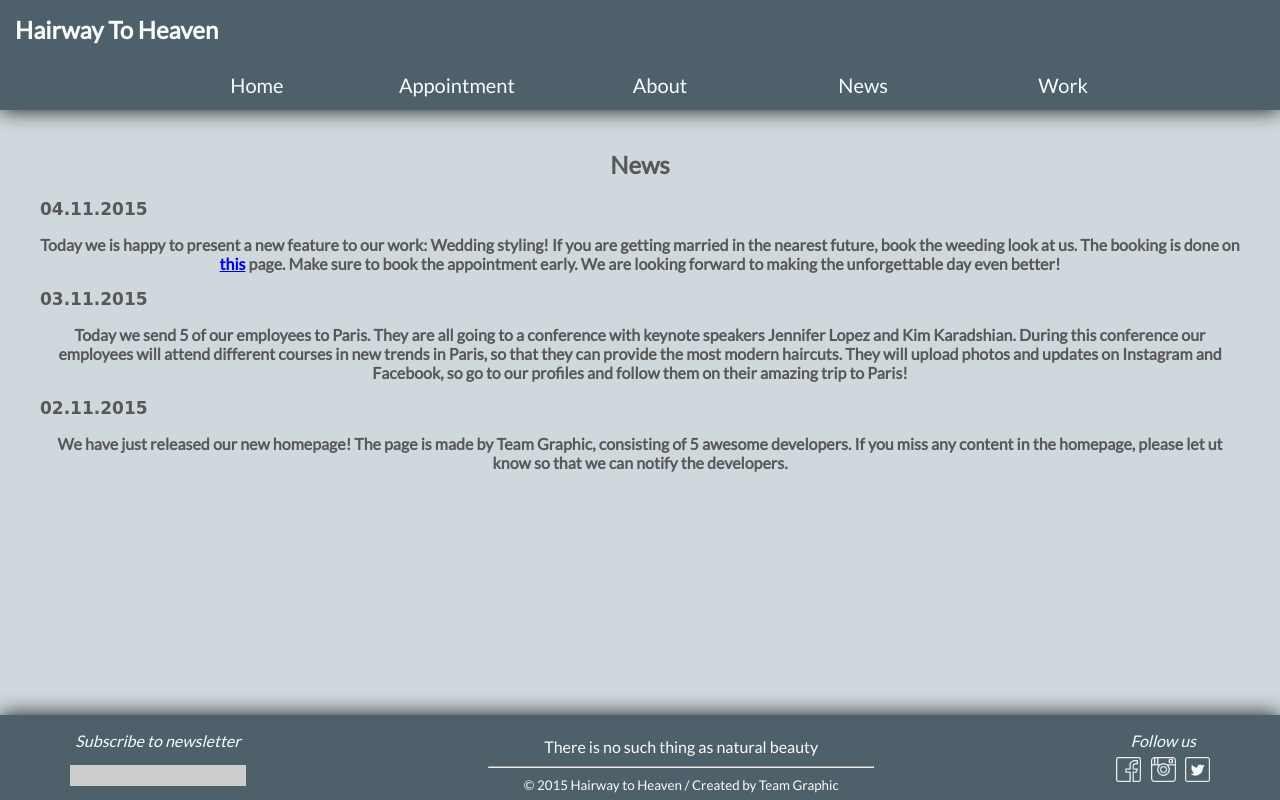
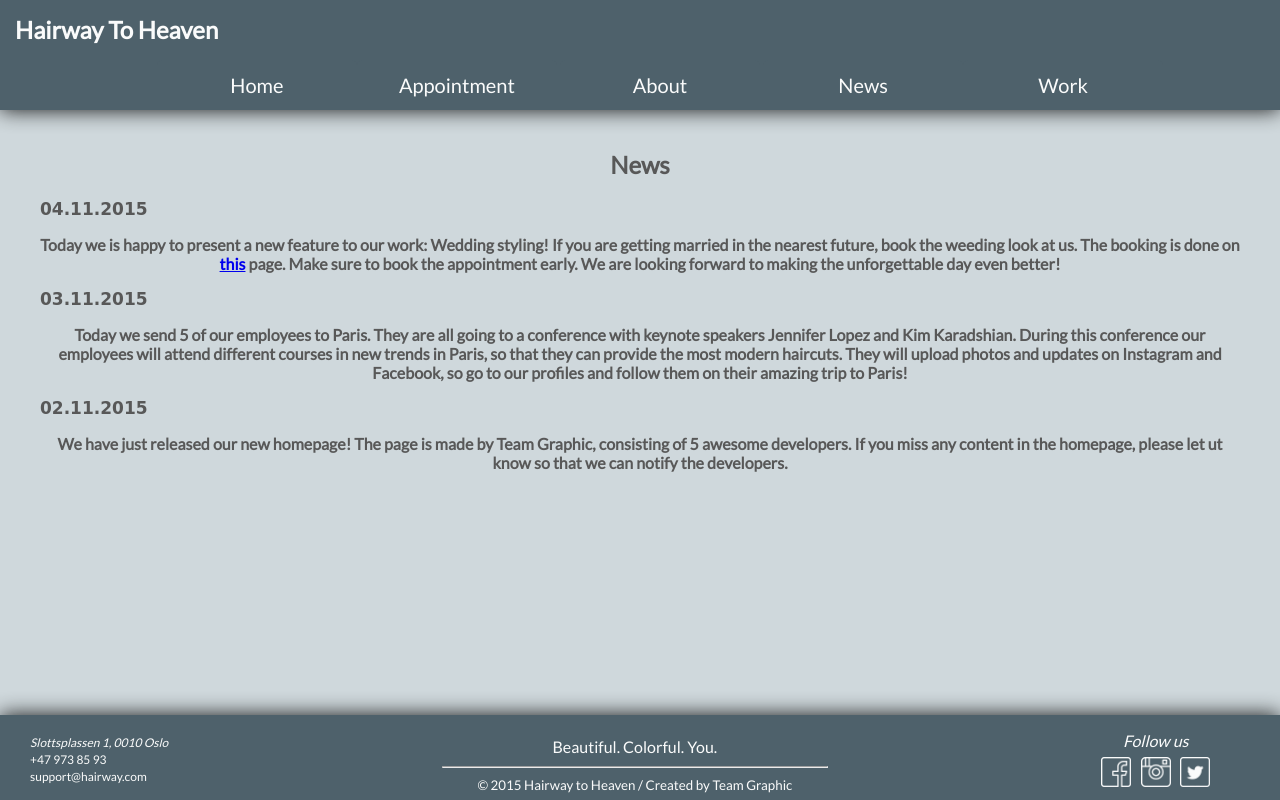
Before and after one commit to SleipRecx/WebtekP3, a plain HTML site: page webtek-team-graphic/templates/news.html in a window 1280 px wide. Drawn offline with Linux system fonts and the light colour scheme.

Commit message:
footer updated

```diff
--- a/webtek-team-graphic/scripts/dropdown.js
+++ b/webtek-team-graphic/scripts/dropdown.js
@@ -29,9 +29,6 @@ function cancelCloseTime(){
     }
 }
 
-function hover(){
-
-}
 
 document.onclick = close();
 document.addEventListener("mousedown",close());
--- /dev/null
+++ b/webtek-team-graphic/scripts/phrase.js
@@ -0,0 +1,10 @@
+window.onload = function(){
+   var phrases = ["There is no such thing as natural beauty","Luxury salon where you will feel unique and special",
+   "The beauty is not luxurious imagination","You are in a beauty contest every day of your life","For The Look of the Future",
+   "More defined. More conditioned. More beautiful hair","Satisfying our clients","The beauty is not luxurious imagination","Take time out for beauty",
+   "Beautiful. Colorful. You."];
+    var random_index = Math.floor(Math.random() * phrases.length);
+    console.log(random_index);
+    var currentphrase = document.getElementById("phrase");
+    currentphrase.innerHTML = phrases[random_index];
+}
--- a/webtek-team-graphic/style/header_footer_style.css
+++ b/webtek-team-graphic/style/header_footer_style.css
@@ -104,8 +104,8 @@ html, body {
 }
 
 .social_images{
-    width: 25px;
-    height: 25px;
+    width: 30px;
+    height: 30px;
 }
 
 .follow_us{
@@ -116,36 +116,20 @@ html, body {
     margin: 0px;
     line-height: 200%;
 }
-.subscribe{
-    font-size: 12pt;
+.contact ul {
     float: left;
-    padding-top: 10px;
-    padding-left: 70px;
     margin: 0px;
-    line-height: 200%;
+    padding-top: 20px;
+    padding-left: 30px;
+    list-style: none;
+    text-align: left;
+    font-size: 9pt;
+    line-height: 140%;
 }
 
-.subscribe input[type="text"]{
-    width: 150px;
-    height: 7px;
-    padding: 6px 12px;
-    display: inline-block;
-    font-size: 12px;
-    line-height: 1.42857143;
-    color: #000000;
-    background-color: #ccc;
-    border: 1px solid #ccc;
-
+.contact a:hover{
+    background-color: rgba(255, 255, 255, 0.19);
 }
-
-.follow2 button{
-    width: 10px;
-    height: 7px;
-    display:inline-block;
-    text-decoration:none;
-    border-radius: 0px;
-}
-
 
 #footer a {
     color: white;
--- a/webtek-team-graphic/templates/news.html
+++ b/webtek-team-graphic/templates/news.html
@@ -12,6 +12,7 @@ PURPOSE: Show users news from Hairway to Heaven
     <link rel="stylesheet" type="text/css" href="http://fonts.googleapis.com/css?family=Lato">
     <script src="../scripts/dropdown.js"></script>
     <script src="../scripts/height.js"></script>
+    <script src="../scripts/phrase.js"></script>
     <title>News</title>
 </head>
 <body class = "body">
@@ -64,13 +65,15 @@ PURPOSE: Show users news from Hairway to Heaven
             &nbsp;
             <a href=""><img class="social_images"  src="../images/social_icons/twitter.png" alt="twitter logo"></a></span>
         </div>
-    <div class="subscribe">
-        <i>Subscribe to newsletter</i>
-        <br>
-        <input type="text" name="email">
+        <div class="contact">
+            <ul>
+                <li><address><a href="https://maps.google.com/?q=58250 Slottsplassen 1, 0010 Oslo" target="_blank">Slottsplassen 1, 0010 Oslo</a></address></li>
+                <li>+47 973 85 93</li>
+                <li><a href="mailto:support@hairway.com?Subject=Hello" target="_top">support@hairway.com</a></li>
+            </ul>
         </div>
         <br>
-    <span style="font-size: 12pt">There is no such thing as natural beauty</span>
+        <span id="phrase" style="font-size: 12pt">There is no such thing as natural beauty</span>
         <hr width="30%">
         &copy; 2015 Hairway to Heaven / Created by Team Graphic
     </footer>
```
Also changed, not shown: webtek-team-graphic/index.html (+8 -5 lines), webtek-team-graphic/scripts/animation.js (deleted, +0 -16 lines), webtek-team-graphic/templates/about.html (+10 -8 lines), webtek-team-graphic/templates/appointment.html (+10 -11 lines), webtek-team-graphic/templates/previouscuts.html (+8 -5 lines), webtek-team-graphic/templates/prices.html (+8 -5 lines), webtek-team-graphic/templates/trends.html (+8 -6 lines), webtek-team-graphic/templates/vision.html (+8 -5 lines), webtek-team-graphic/templates/work.html (+8 -5 lines). Lines whose indentation alone changed are shown as unchanged.
